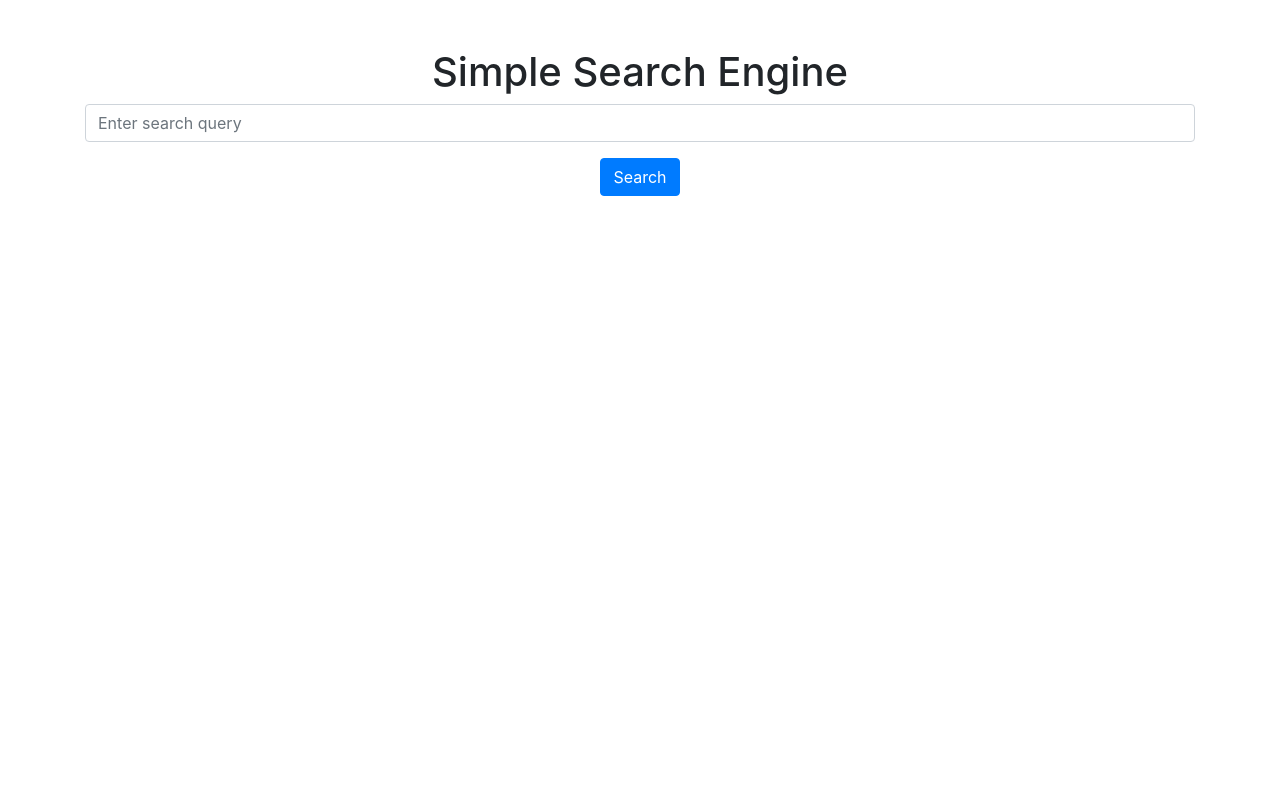
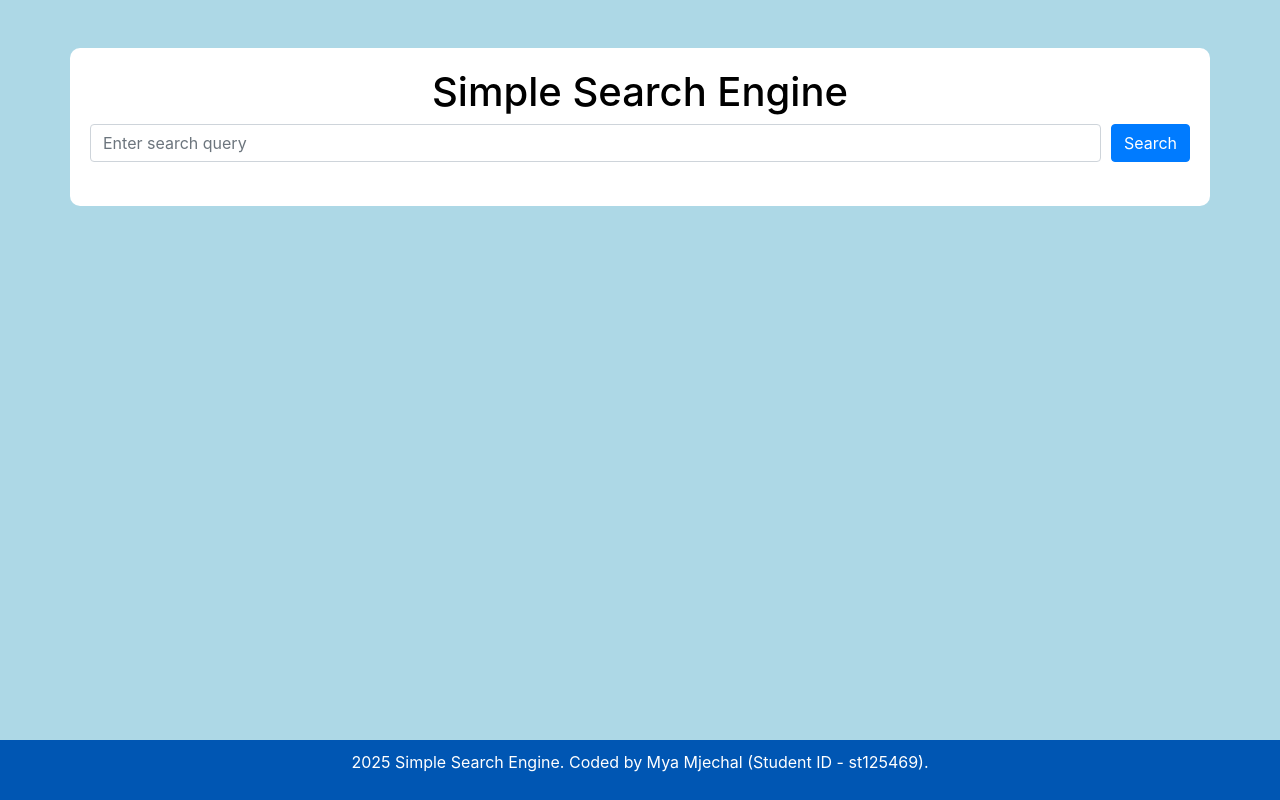
Before and after one commit to MyaMjechal/nlp-a1-thats-what-i-like, a Flask app: page / in a window 1280 px wide. Run offline with Flask 3, Linux system fonts and the light colour scheme; parts of the project's set-up code (start-up, migrations or seed data) failed here and were passed over; some libraries are stand-ins or nearby versions.

Commit message:
update UI

```diff
--- a/app/code/templates/index.html
+++ b/app/code/templates/index.html
@@ -5,33 +5,132 @@
     <meta name="viewport" content="width=device-width, initial-scale=1.0">
     <title>Search Engine</title>
     <link href="https://stackpath.bootstrapcdn.com/bootstrap/4.5.2/css/bootstrap.min.css" rel="stylesheet">
+    <style>
+        body {
+            background-color: #ADD8E6; /* Primary color background */
+            color: white; /* Primary color text */
+        }
+        .container {
+            background-color: white;
+            color: black;
+            border-radius: 10px;
+            padding: 20px;
+            margin-bottom: 60px;
+        }
+        .btn-primary {
+            background-color: #007bff;
+            border-color: #007bff;
+        }
+        .btn-primary:hover {
+            background-color: #0056b3;
+            border-color: #0056b3;
+        }
+        footer {
+            background-color: #0056b3;
+            color: white;
+            text-align: center;
+            padding: 10px 0;
+            position: fixed;
+            width: 100%;
+            margin-top: 20px;
+            bottom: 0;
+        }
+
+        table {
+            width: 100%;
+            margin-bottom: 1rem;
+            color: #212529;
+            border-collapse: collapse;
+        }
+
+        table th,
+        table td {
+            padding: 0.75rem;
+            vertical-align: top;
+            border-top: 1px solid #dee2e6;
+        }
+
+        table thead th {
+            vertical-align: bottom;
+            border-bottom: 2px solid #dee2e6;
+            background-color: #007bff; /* Blue theme for table header */
+            color: white; /* White text for table header */
+        }
+
+        table tbody + tbody {
+            border-top: 2px solid #dee2e6;
+        }
+
+        table-bordered {
+            border: 1px solid #dee2e6;
+        }
+
+        table-bordered th,
+        table-bordered td {
+            border: 1px solid #dee2e6;
+        }
+
+        table-bordered thead th,
+        table-bordered thead td {
+            border-bottom-width: 2px;
+        }
+
+        table tbody tr:nth-child(even) {
+            background-color: #f2f2f2; /* Light grey background for even rows */
+        }
+
+        table tbody tr:hover {
+            background-color: #d1ecf1; /* Light blue background on hover */
+        }
+    </style>
 </head>
 <body>
     <div class="container mt-5">
         <h1 class="text-center">Simple Search Engine</h1>
         <form method="POST" action="/search" id="search_form">
-            <input type="text" name="query" id="query" class="form-control" placeholder="Enter search query" required>
-            <button type="submit" class="btn btn-primary d-block mx-auto mt-3">Search</button>
+            <div class="form-row">
+                <div class="col">
+                    <input type="text" name="query" id="query" class="form-control" placeholder="Enter search query" required>
+                </div>
+                <div class="col-auto">
+                    <button type="submit" class="btn btn-primary">Search</button>
+                </div>
+            </div>
         </form>
+
+        <!-- Loading Indicator -->
+        <div id="loading" class="text-center mt-4" style="display: none;">
+            <div class="spinner-border text-primary" role="status">
+            <span class="sr-only">Loading...</span>
+            </div>
+        </div>
 
         <!-- Results Container -->
         <div id="results" class="mt-4">
             <div class="row">
-                <!-- Dynamic model results -->
-                <div id="model-results" class="col-md-12">
-                    <!-- Results for each model will be added here -->
-                </div>
+            <!-- Dynamic model results -->
+            <div id="model-results" class="col-md-12">
+                <!-- Results for each model will be added here -->
+            </div>
             </div>
         </div>
     </div>
 
+    <footer>
+        <p>2025 Simple Search Engine. Coded by Mya Mjechal (Student ID - st125469).</p>
+    </footer>
+
     <script>
         const form = document.getElementById('search_form');
         const resultDiv = document.getElementById('results');
+        const loadingIndicator = document.getElementById('loading');
 
         form.addEventListener('submit', async function(event) {
             event.preventDefault(); // Prevent form submission
             const formData = new FormData(form);
+
+            // Show loading indicator
+            loadingIndicator.style.display = 'block';
 
             try {
                 const response = await fetch('/search', {
@@ -41,6 +140,9 @@
 
                 if (response.ok) {
                     const data = await response.json(); // Parse JSON response
+
+                    // Hide loading indicator
+                    loadingIndicator.style.display = 'none';
 
                     // Clear previous content
                     resultDiv.innerHTML = '';
```
